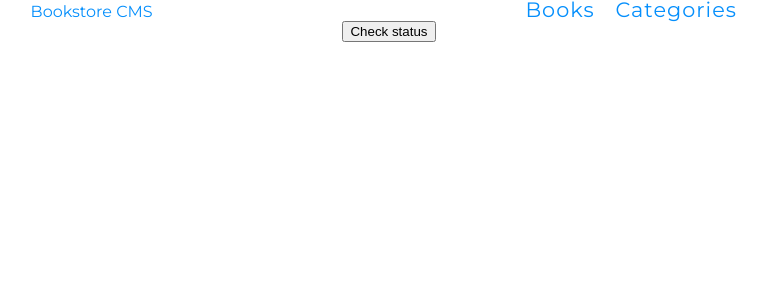
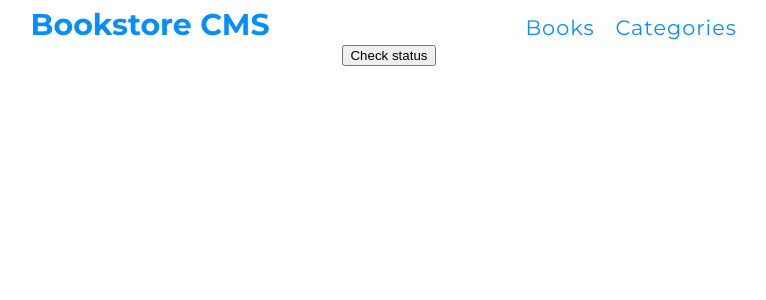
Before and after one commit to Mikelobi/React-Book-Library, a React (Create React App) app: page /categories in a window 1280 px wide. Shown: the top 300 px of the page, without its empty margins (251-1017 px from the left). Built offline with nearby package versions, Linux system fonts and the light colour scheme.

Commit message:
Add style to the page header

```diff
--- a/src/components/Header.module.css
+++ b/src/components/Header.module.css
@@ -1,4 +1,13 @@
 .header {
   color: #058ffc;
-  background-color: #fff;
+  width: 15rem;
+  height: 2.313rem;
+  margin: 0.375rem 2.938rem 0.125rem 0;
+  font-family: 'Montserrat', sans-serif;
+  font-size: 1.875rem;
+  font-weight: bold;
+  font-stretch: normal;
+  font-style: normal;
+  line-height: normal;
+  letter-spacing: normal;
 }
```
